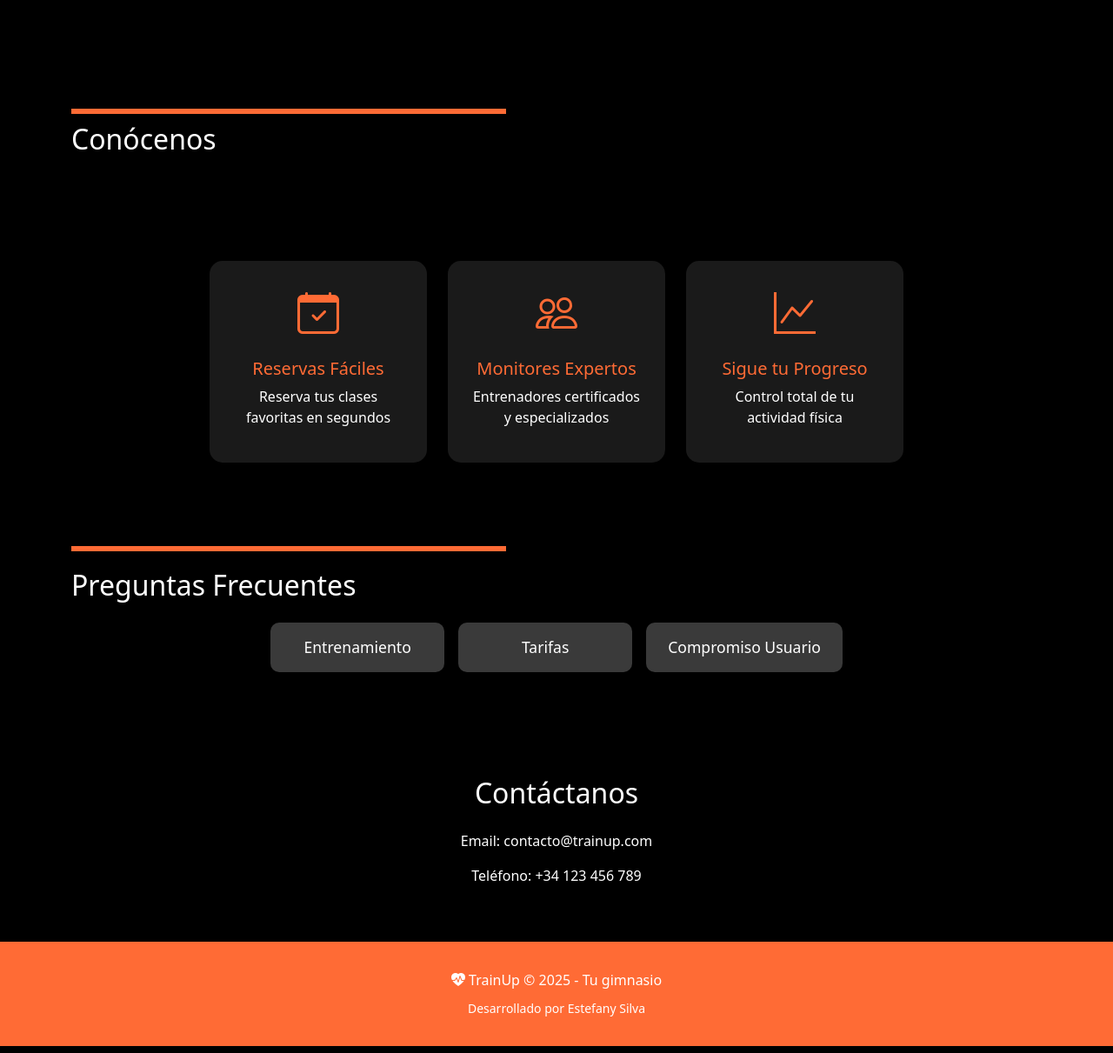
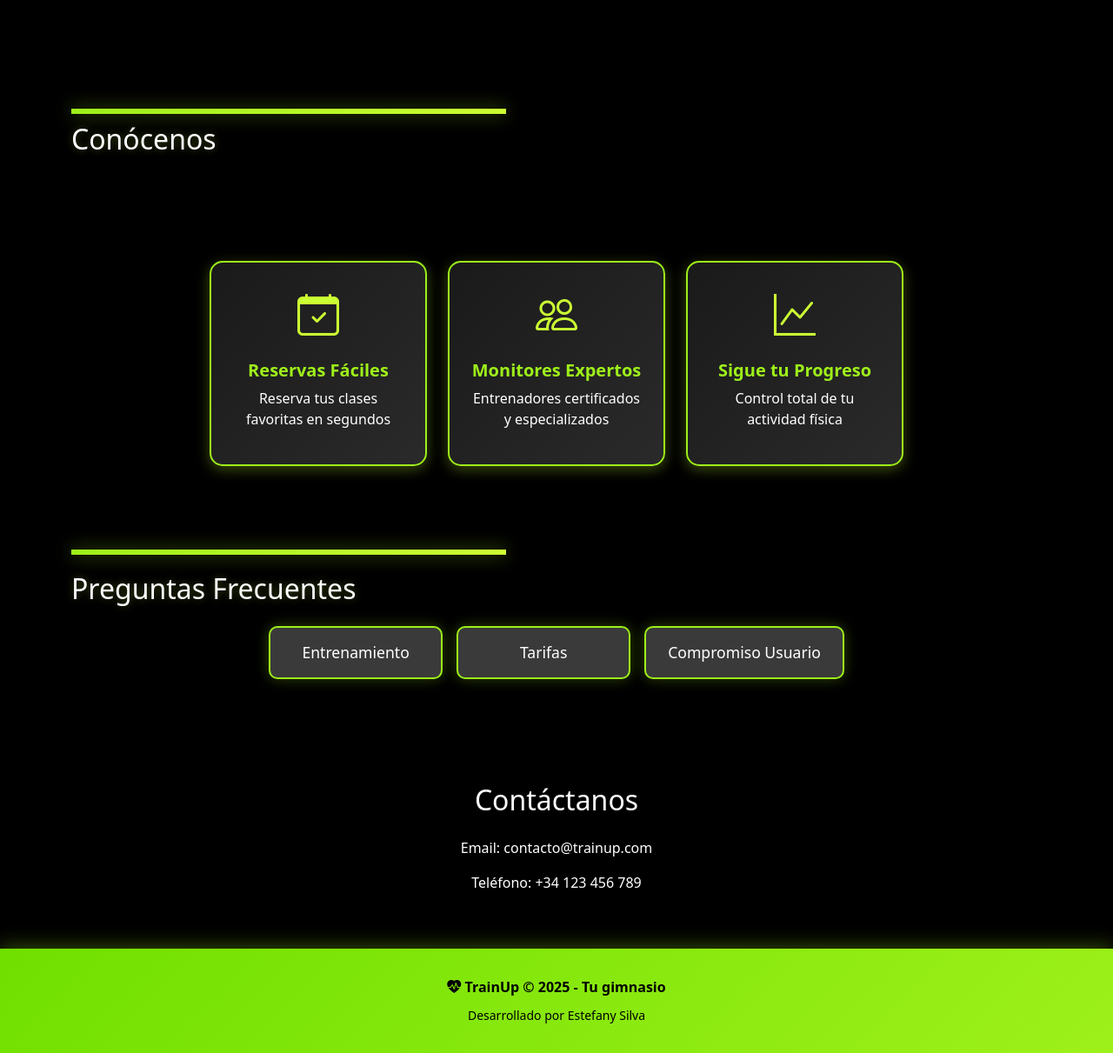
Before and after one commit to estefany89/TrainUp, a Django app: page / in a window 1280 px wide. Shown: the part 1697-2908 px from the top of the page at 87% size. Run offline with Django 5.2, Linux system fonts and the light colour scheme.

Commit message:
modificación de estilos

```diff
--- a/gimnasio_project/templates/gimnasio/base.html
+++ b/gimnasio_project/templates/gimnasio/base.html
@@ -10,10 +10,13 @@
     <link rel="stylesheet" href="{% static 'gimnasio/css/flip.css' %}">
     <style>
         :root {
-            --primary-color: #FF6B35;
-            --secondary-color: #FF4500;
-            --accent-color: #FF8C42;
-            --success-color: #2ECC71;
+            --primary-color: #9EF01A;
+            --secondary-color: #006400;
+            --accent-color: #70E000;
+            --light-accent: #CCFF33;
+            --bright-accent: #9EF01A;
+            --dark-green: #004B23;
+            --success-color: #9EF01A;
             --danger-color: #E74C3C;
         }
 
@@ -31,7 +34,7 @@
         }
 
         .navbar {
-            background: linear-gradient(135deg, var(--secondary-color), var(--accent-color));
+            background: linear-gradient(135deg, #70E000, #9EF01A);
             box-shadow: 0 2px 10px rgba(0,0,0,0.1);
         }
 
@@ -66,8 +69,10 @@
         }
 
         .btn-primary:hover {
-            background-color: #E85A2A;
-            border-color: #E85A2A;
+            background: linear-gradient(135deg, #CCFF33, #9EF01A);
+            border-color: #CCFF33;
+            box-shadow: 0 0 20px rgba(204, 255, 51, 0.5);
+            transform: translateY(-2px);
         }
 
         .card {
@@ -79,12 +84,6 @@
 
         .card:hover {
             transform: translateY(-5px);
-        }
-
-                * {
-            margin: 0;
-            padding: 0;
-            box-sizing: border-box;
         }
 
         body {
@@ -116,11 +115,12 @@
         }
 
         footer {
-            background-color: #FF6B35;
-            color: white;
+            background: linear-gradient(135deg, #70E000, #9EF01A);
+            color: #000;
             padding: 2rem 0;
             margin-top: 0 !important;
             border-top: none;
+            box-shadow: 0 -4px 20px rgba(158, 240, 26, 0.3);
         }
 
         .dropdown-submenu {
@@ -325,13 +325,13 @@
         </main>
 
      <!-- ========== FOOTER ========== -->
-<footer class="text-center" style="background-color: #FF6B35; color: white; padding: 2rem 0; border-top: none;">
+<footer class="text-center" style="background: linear-gradient(135deg, #70E000, #9EF01A); color: #000; padding: 2rem 0; border-top: none; box-shadow: 0 -4px 20px rgba(158, 240, 26, 0.3);">
     <div class="container">
-          <p class="mb-0">
+          <p class="mb-0" style="font-weight: 600;">
             <i class="bi bi-heart-pulse-fill"></i> TrainUp &copy; 2025 - Tu gimnasio
         </p>
         <p class="mb-0 mt-2">
-            <small>Desarrollado por Estefany Silva</small>
+            <small style="font-weight: 500;">Desarrollado por Estefany Silva</small>
         </p>
     </div>
 </footer>
--- a/gimnasio_project/templates/gimnasio/inicio.html
+++ b/gimnasio_project/templates/gimnasio/inicio.html
@@ -36,8 +36,8 @@
 <section class="py-5" id="tipos-entrenos">
     <div class="container">
         <!-- Línea arriba del título -->
-        <div style="height: 6px; background-color: #FF6B35; width: 500px; margin-bottom: 20px;"></div>
-        <h2 class="text-white mb-4">Tipos de entrenos</h2>
+        <div style="height: 6px; background: linear-gradient(90deg, #9EF01A, #CCFF33); width: 500px; margin-bottom: 20px; box-shadow: 0 0 20px rgba(158, 240, 26, 0.5);"></div>
+        <h2 class="text-white mb-4" style="text-shadow: 0 0 10px rgba(204, 255, 51, 0.3);">Tipos de entrenos</h2>
 
         <div class="row g-4 justify-content-center">
             <!-- Entreno 1 -->
@@ -119,12 +119,12 @@
 <section class="py-5" id="tour">
     <div class="container">
         <!-- Línea arriba del título -->
-        <div style="height: 6px; background-color: #FF6B35; width: 500px; margin-bottom: 10px;"></div>
+        <div style="height: 6px; background: linear-gradient(90deg, #9EF01A, #CCFF33); width: 500px; margin-bottom: 10px; box-shadow: 0 0 20px rgba(158, 240, 26, 0.5);"></div>
 
         <div class="row align-items-center">
             <!-- Texto -->
             <div class="col-md-6 mb-4 mb-md-0 text-white">
-                <h2 class="text-white mb-4">Tour</h2>
+                <h2 class="text-white mb-4" style="text-shadow: 0 0 10px rgba(204, 255, 51, 0.3);">Tour</h2>
                 <p>
                     Acompáñanos en este tour para descubrir los diferentes entrenamientos y servicios que ofrecemos en TrainUp.
                 </p>
@@ -152,8 +152,8 @@
 ======================================= -->
 <section class="py-5" id="conocenos">
     <div class="container">
-        <div style="height: 6px; background-color: #FF6B35; width: 500px; margin-bottom: 10px;"></div>
-        <h2 class="text-white mb-4">Conócenos</h2>
+        <div style="height: 6px; background: linear-gradient(90deg, #9EF01A, #CCFF33); width: 500px; margin-bottom: 10px; box-shadow: 0 0 20px rgba(158, 240, 26, 0.5);"></div>
+        <h2 class="text-white mb-4" style="text-shadow: 0 0 10px rgba(204, 255, 51, 0.3);">Conócenos</h2>
     </div>
 </section>
 
@@ -163,19 +163,19 @@
 <section class="py-5">
     <div class="container">
         <div class="advantages d-flex justify-content-center gap-4 flex-wrap">
-            <div class="card p-4 text-center" style="background-color: #1a1a1a; color: white; border-radius: 15px; box-shadow: 0 4px 15px rgba(0,0,0,0.3); transition: transform 0.3s;">
-                <i class="bi bi-calendar-check" style="font-size:3rem; color:#FF6B35;"></i>
-                <h5 class="mt-3" style="color:#FF6B35;">Reservas Fáciles</h5>
+            <div class="card p-4 text-center" style="background: linear-gradient(135deg, #1a1a1a, #2a2a2a); color: white; border-radius: 15px; box-shadow: 0 4px 15px rgba(204, 255, 51, 0.3); transition: transform 0.3s; border: 2px solid #9EF01A;">
+                <i class="bi bi-calendar-check" style="font-size:3rem; color:#CCFF33;"></i>
+                <h5 class="mt-3" style="color:#9EF01A; font-weight: bold;">Reservas Fáciles</h5>
                 <p>Reserva tus clases favoritas en segundos</p>
             </div>
-            <div class="card p-4 text-center" style="background-color: #1a1a1a; color: white; border-radius: 15px; box-shadow: 0 4px 15px rgba(0,0,0,0.3); transition: transform 0.3s;">
-                <i class="bi bi-people" style="font-size:3rem; color:#FF6B35;"></i>
-                <h5 class="mt-3" style="color:#FF6B35;">Monitores Expertos</h5>
+            <div class="card p-4 text-center" style="background: linear-gradient(135deg, #1a1a1a, #2a2a2a); color: white; border-radius: 15px; box-shadow: 0 4px 15px rgba(204, 255, 51, 0.3); transition: transform 0.3s; border: 2px solid #9EF01A;">
+                <i class="bi bi-people" style="font-size:3rem; color:#CCFF33;"></i>
+                <h5 class="mt-3" style="color:#9EF01A; font-weight: bold;">Monitores Expertos</h5>
                 <p>Entrenadores certificados y especializados</p>
             </div>
-            <div class="card p-4 text-center" style="background-color: #1a1a1a; color: white; border-radius: 15px; box-shadow: 0 4px 15px rgba(0,0,0,0.3); transition: transform 0.3s;">
-                <i class="bi bi-graph-up" style="font-size:3rem; color:#FF6B35;"></i>
-                <h5 class="mt-3" style="color:#FF6B35;">Sigue tu Progreso</h5>
+            <div class="card p-4 text-center" style="background: linear-gradient(135deg, #1a1a1a, #2a2a2a); color: white; border-radius: 15px; box-shadow: 0 4px 15px rgba(204, 255, 51, 0.3); transition: transform 0.3s; border: 2px solid #9EF01A;">
+                <i class="bi bi-graph-up" style="font-size:3rem; color:#CCFF33;"></i>
+                <h5 class="mt-3" style="color:#9EF01A; font-weight: bold;">Sigue tu Progreso</h5>
                 <p>Control total de tu actividad física</p>
             </div>
         </div>
@@ -187,10 +187,10 @@
 ======================================= -->
 <section id="faq" class="py-5">
     <div class="container">
-        <!-- Línea naranja arriba -->
-        <div style="height: 6px; background-color: #FF6B35; width: 500px; margin-bottom: 20px;"></div>
+        <!-- Línea verde brillante arriba -->
+        <div style="height: 6px; background: linear-gradient(90deg, #9EF01A, #CCFF33); width: 500px; margin-bottom: 20px; box-shadow: 0 0 20px rgba(158, 240, 26, 0.5);"></div>
 
-        <h2 class="text-left mb-4 text-white">Preguntas Frecuentes</h2>
+        <h2 class="text-left mb-4 text-white" style="text-shadow: 0 0 10px rgba(204, 255, 51, 0.3);">Preguntas Frecuentes</h2>
 
         <!-- Botones FAQ -->
         <div class="d-flex justify-content-center gap-3 flex-wrap mb-4">
@@ -269,8 +269,9 @@
     }
 
     .advantages .card:hover {
-        transform: translateY(-10px);
-        box-shadow:0 8px 25px rgba(0,0,0,0.3);
+        transform: translateY(-10px) scale(1.05);
+        box-shadow: 0 8px 30px rgba(204, 255, 51, 0.6);
+        border-color: #CCFF33;
     }
 
     /* Texto de encabezados */
@@ -282,22 +283,29 @@
     .faq-btn {
         background-color: #3a3a3a;
         color: white;
-        border: none;
+        border: 2px solid #9EF01A;
         padding: 15px 25px;
         min-width: 200px;
         font-size: 1.1rem;
         border-radius: 10px;
         cursor: pointer;
-        transition: 0.3s;
+        transition: all 0.3s;
+        box-shadow: 0 0 15px rgba(158, 240, 26, 0.3);
     }
 
     .faq-btn:hover {
         background-color: #555555;
+        border-color: #CCFF33;
+        box-shadow: 0 0 25px rgba(204, 255, 51, 0.5);
+        transform: translateY(-3px);
     }
 
     .faq-btn.active {
-        background-color: #FF6B35 !important;
+        background: linear-gradient(135deg, #9EF01A, #CCFF33) !important;
         color: #000;
+        font-weight: bold;
+        border-color: #CCFF33;
+        box-shadow: 0 0 30px rgba(204, 255, 51, 0.8);
     }
 </style>
 
```
